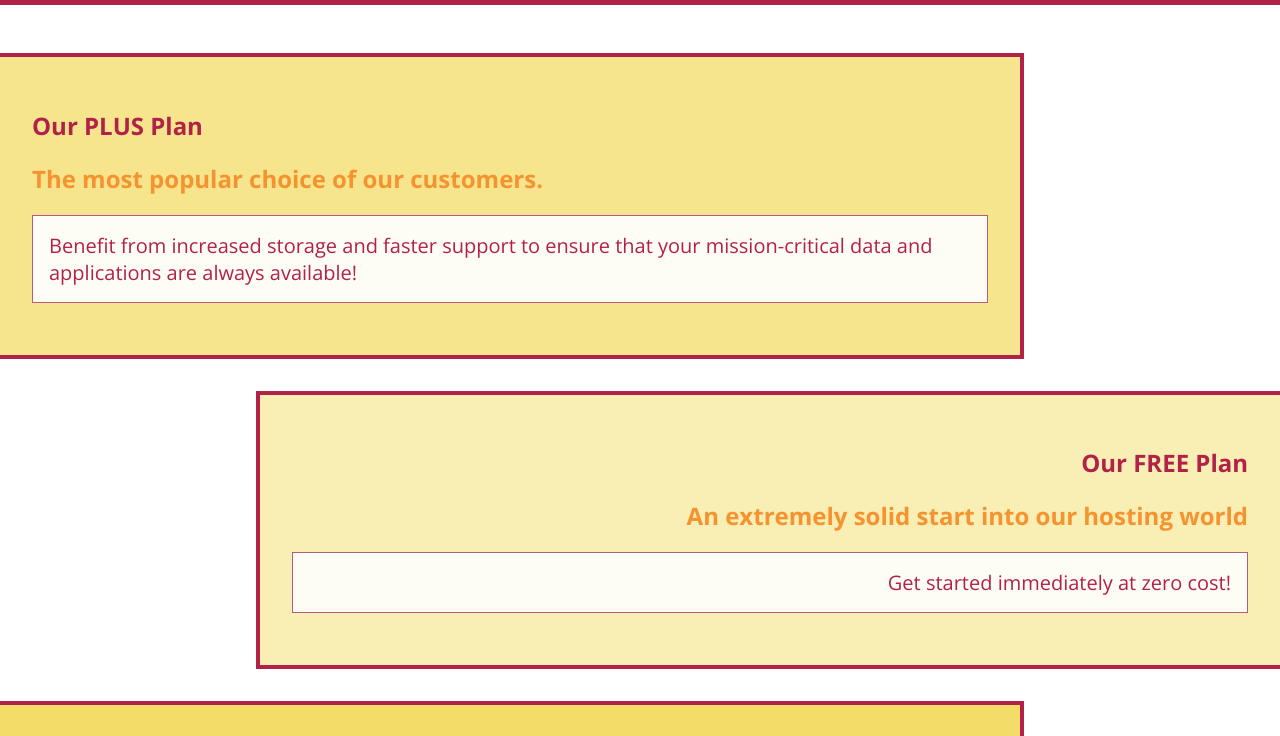
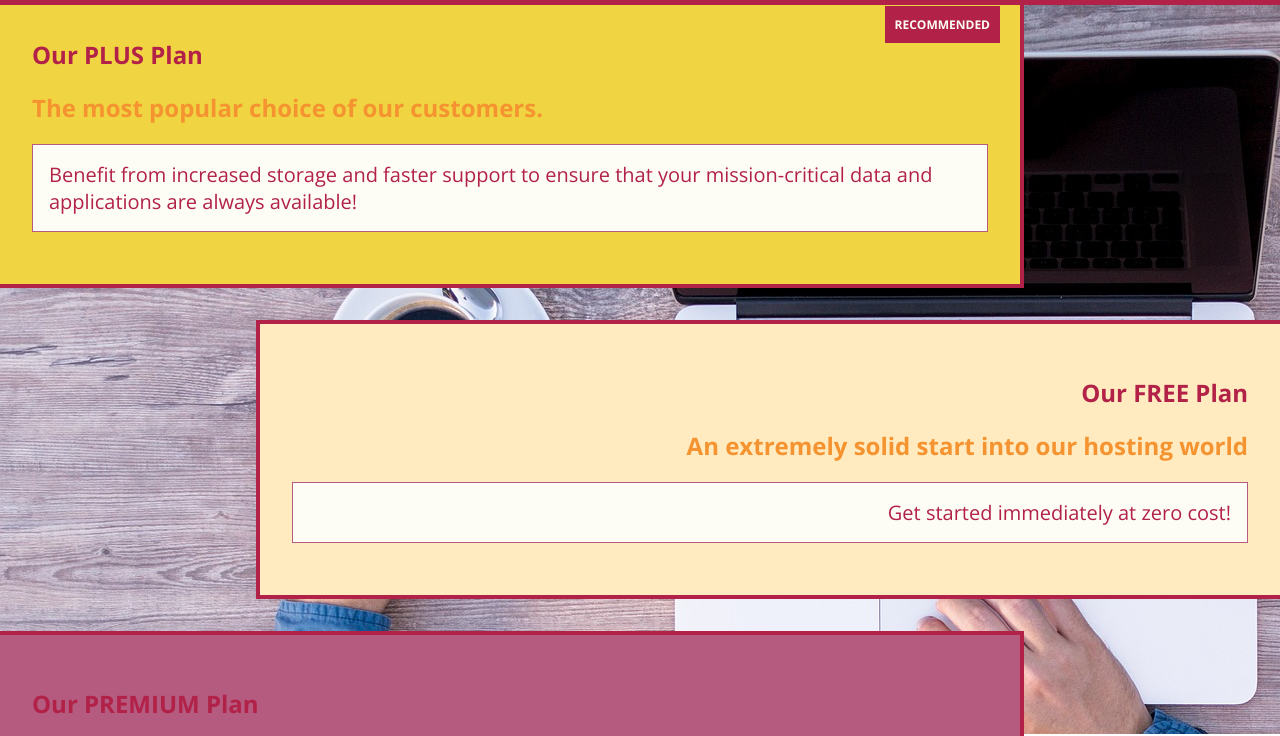
Before and after one commit to vanpixxer/css-app-22, a plain HTML site: page packages/index.html in a window 1280 px wide. Shown: the part 66-802 px from the top of the page. Drawn offline with nearby package versions, Linux system fonts and the light colour scheme.

Commit message:
Added a README file, changed the .gitignore file, and added more styling to the Plans page

```diff
--- a/packages/index.html
+++ b/packages/index.html
@@ -14,6 +14,8 @@
 
 <body>
 
+<!--create a container div for a background image-->
+<div class="background"></div>
 <!--HEADER-->
     <header class="main-header">
         <div>
@@ -41,6 +43,7 @@
         <section class="package" id="plus">
             <a href="#">
                 <h1 class="package__title">Our PLUS Plan</h1>
+                <h2 class="package__badge">RECOMMENDED</h2>
                 <h2 class="package__subtitle">The most popular choice of our customers.</h2>
                 <p class="package__info">Benefit from increased storage and faster support to ensure that your mission-critical data and applications are always available!</p>
             </a>
--- a/packages/packages.css
+++ b/packages/packages.css
@@ -1,5 +1,13 @@
 main {
     padding-top: 32px;
+}
+
+.background {
+    background: url("../images/plans-background.jpg");
+    width: 100%;
+    height: 100%;
+    position: fixed;
+    z-index: -1;
 }
 
 .package {
@@ -7,6 +15,7 @@ main {
     margin: 16px 0;
     border: 4px solid #b22148;
     border-left: none;
+    position: relative;
 }
 
 .package:hover,
@@ -33,16 +42,27 @@ main {
     background: #fefdf5;
 }
 
+.package__badge {
+    position: absolute;
+    top: 0;
+    right: 0;
+    margin: 20px;
+    font-size: 12px;
+    color: #fefdf5;
+    background: #b22148;
+    padding: 10px
+}
+
 .clearfix {
     clear: both;
 }
 
 #plus {
-    background: rgba(240, 212, 66, 0.6);
+    background: #f0d442;
 }
 
 #free {
-    background: rgba(240, 212, 66, 0.4);
+    background: #ffebbf;
     float: right;
     border-right: none;
     border-left: 4px solid #b22148;
@@ -55,5 +75,5 @@ main {
 }
 
 #premium {
-   background: rgba(240, 212, 66, 0.8);
+   background: #b55b7f;
 }
--- a/shared.css
+++ b/shared.css
@@ -10,8 +10,12 @@ body {
 
 .main-header {
   width: 100%;
+  position: fixed;
+  top: 0;
+  left: 0;
   background: #b22148;
   padding: 20px 16px;
+  z-index: 1;
 }
 
 /* we want the logo to appear on the same line as the navigation links so make it inline-block */
```
Also changed, not shown: images/plans-background.jpg (added), 2 other files.
